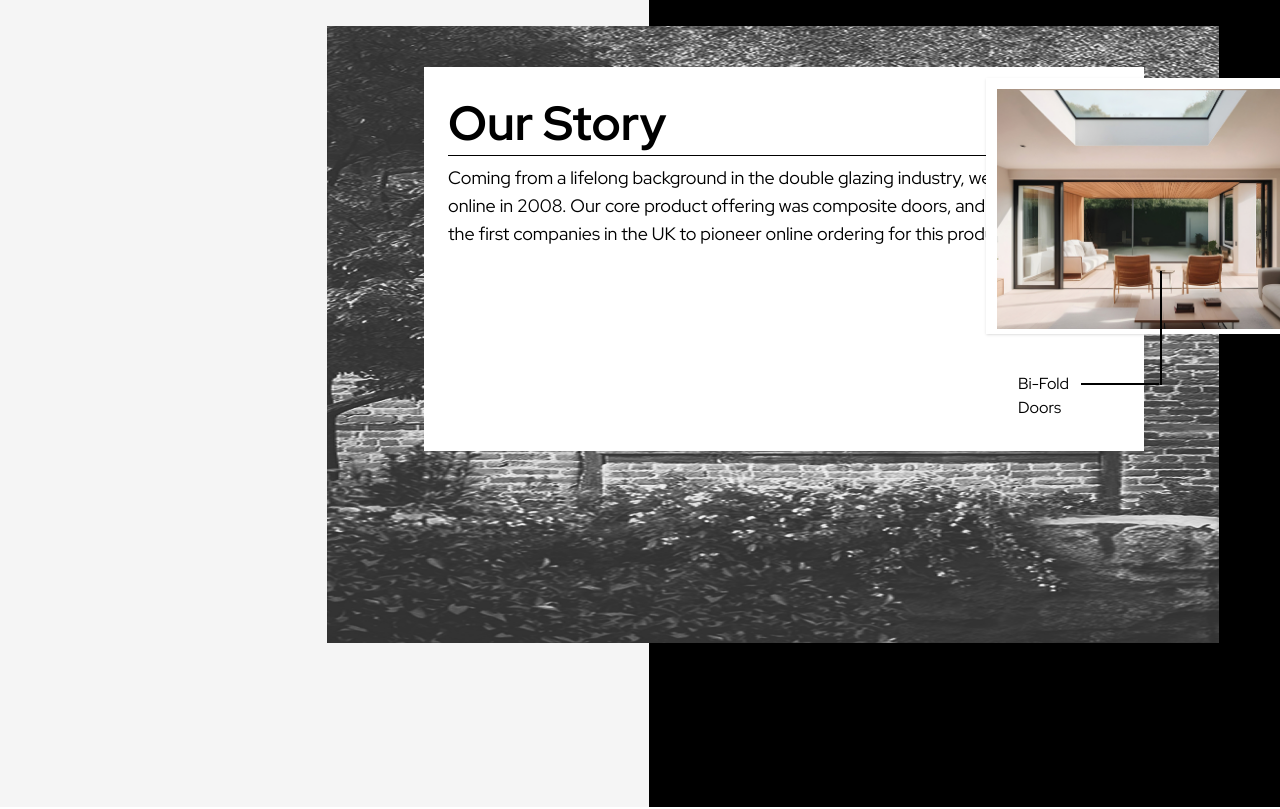
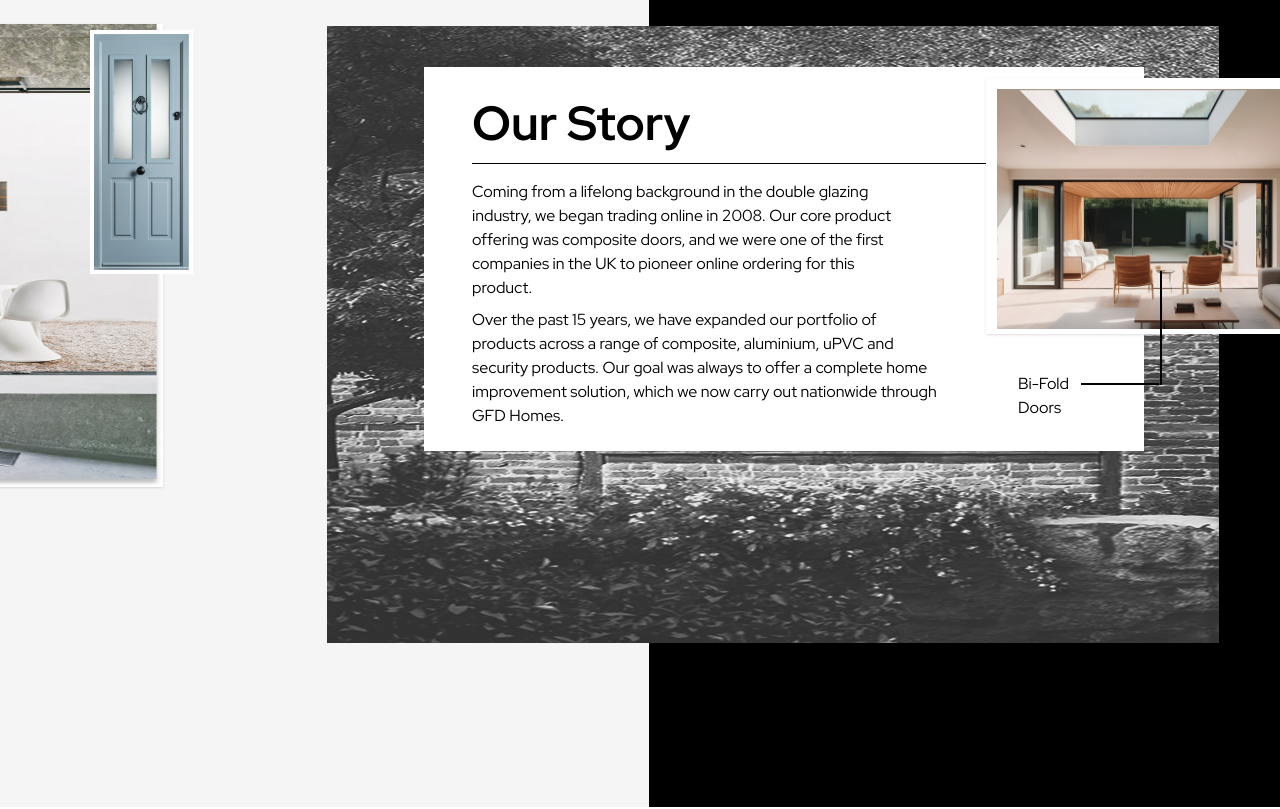
Before and after one commit to tr3yd4n/Test-GFD, a Vue app in the folder gfd-spa/: page / in a window 1280 px wide. Shown: the top 809 px of the page. Built offline with nearby package versions, Linux system fonts and the light colour scheme.

Commit message:
Our Story Section more content
Added in main text and lg-only door images and bg image

```diff
--- a/gfd-spa/src/components/CompanyValuesSection.vue
+++ b/gfd-spa/src/components/CompanyValuesSection.vue
@@ -38,7 +38,7 @@
           <img
             src="/images/DSI_Solid_Core_Thatched Cottage V1_170731 1.jpg"
             alt="Placeholder 2"
-            class="absolute top-[317px] left-[257px] w-[170px] h-[235px] object-cover hidden md:block"
+            class="absolute top-[317px] left-[213px] w-[170px] h-[235px] object-cover hidden md:block"
           />
           <img
             src="/images/DSI_Solid_Core_Thatched Cottage V1_170731 1.jpg"
--- a/gfd-spa/src/components/OurStorySection.vue
+++ b/gfd-spa/src/components/OurStorySection.vue
@@ -13,23 +13,32 @@
         class="absolute transition-all duration-700 ease-in-out w-[684px] h-[473px] top-[154px] left-[22px] md:w-[892px] md:h-[617px] md:top-[26px] md:left-[327px]"
       />
       <div
-        class="absolute bg-white transition-all duration-700 ease-in-out w-60 h-72 top-[198px] left-[9px] md:w-[720px] md:h-96 md:top-[67px] md:left-[424px] pl-6 pb-6 pt-6"
+        class="absolute bg-white transition-all duration-700 ease-in-out w-60 h-72 top-[198px] left-[9px] md:w-[720px] md:h-96 md:top-[67px] md:left-[424px] pl-6 lg:pl-12 pb-6 pt-6"
       >
         <h2
-          class="text-xl md:text-3xl lg:text-5xl font-bold mt-2 pb-2"
+          class="text-xl md:text-3xl lg:text-5xl font-bold mt-2"
           style="font-family: 'Red Hat Display', sans-serif"
         >
           Our Story
         </h2>
-        <hr class="w-full border-t border-black mb-2" />
+        <hr class="w-full border-t border-black my-4" />
         <p
-          class="text-sm md:text-base lg:text-lg pr-6"
+          class="text-sm md:text-base lg:text-md pr-6 max-w-[468px]"
           style="font-family: 'Red Hat Display', sans-serif"
         >
           Coming from a lifelong background in the double glazing industry, we
           began trading online in 2008. Our core product offering was composite
           doors, and we were one of the first companies in the UK to pioneer
           online ordering for this product.
+        </p>
+        <p
+          class="hidden lg:block text-md mt-2 max-w-[468px]"
+          style="font-family: 'Red Hat Display', sans-serif"
+        >
+          Over the past 15 years, we have expanded our portfolio of products
+          across a range of composite, aluminium, uPVC and security products.
+          Our goal was always to offer a complete home improvement solution,
+          which we now carry out nationwide through GFD Homes.
         </p>
       </div>
 
@@ -53,20 +62,26 @@
       >
         Bi-Fold <br />Doors
       </div>
+      <img
+        class="absolute top-[24px] left-[-300px] w-[463px] h-[463px] shadow-sm hidden lg:block"
+        src="/images/ourStoryImages/Rectangle 414.jpg"
+      />
+
+      <img
+        class="w-[103px] h-[244px] left-[90px] border-4 border-white top-[30px] absolute"
+        src="/images/ourStoryImages/blueDoor.jpg"
+      />
     </div>
   </section>
   <section class="w-full mt-32 lg:hidden relative mb-60">
-
-      <p
-        class="font-redhat sm:w-full h-[286px] text-sm md:text-base lg:text-lg pt-4 ml-12 pl-6 bg-neutral-100"
-
-      >
-        Over the past 15 years, we have expanded our portfolio of products
-        across a range of composite, aluminium, uPVC and security products. Our
-        goal was always to offer a complete home improvement solution, which we
-        now carry out nationwide through GFD Homes.
-      </p>
-
+    <p
+      class="font-redhat sm:w-full h-[286px] text-sm md:text-base lg:text-lg pt-4 ml-12 pl-6 bg-neutral-100"
+    >
+      Over the past 15 years, we have expanded our portfolio of products across
+      a range of composite, aluminium, uPVC and security products. Our goal was
+      always to offer a complete home improvement solution, which we now carry
+      out nationwide through GFD Homes.
+    </p>
 
     <img
       class="absolute w-[145px] h-[261px] top-[162px] left-[75px] bg-transparent z-1"
```
Also changed, not shown: gfd-spa/public/images/ourStoryImages/Rectangle 414.jpg (added), gfd-spa/public/images/ourStoryImages/blueDoor.jpg (added).
